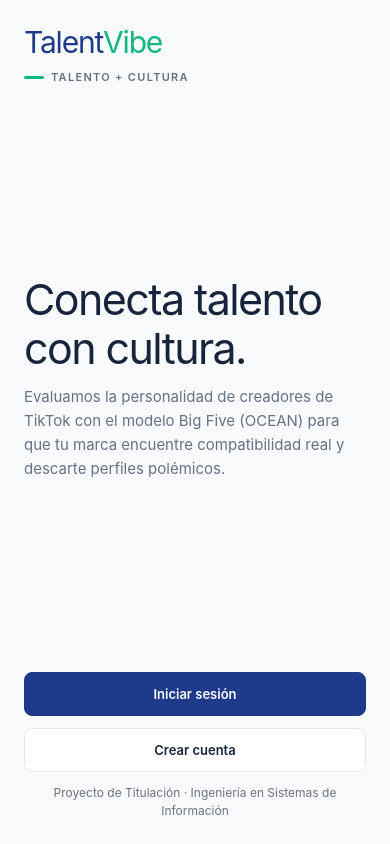
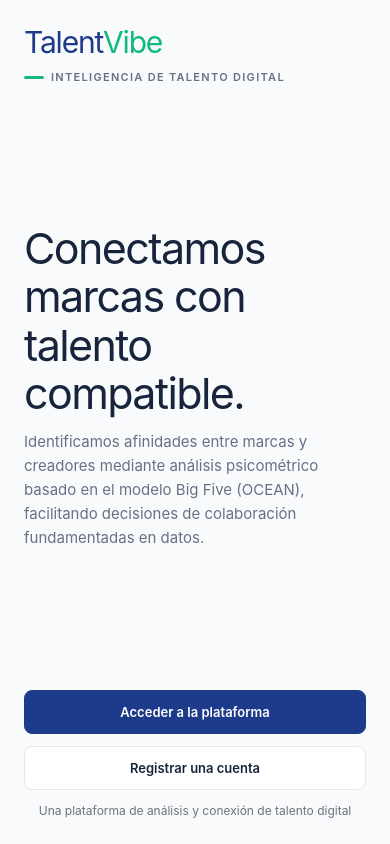
Before and after one commit to Crash0015/TalentVibe_Grupo3, a React Native app: screen / in a window 390 px wide. Built offline with nearby package versions, Linux system fonts and the light colour scheme.

Commit message:
content(welcome): improve platform messaging

```diff
--- a/src/presentation/screens/WelcomeScreen.tsx
+++ b/src/presentation/screens/WelcomeScreen.tsx
@@ -1,3 +1,4 @@
+
 import {
   SafeAreaView,
   ScrollView,
@@ -14,10 +15,10 @@ export interface WelcomeScreenProps {
 }
 
 /**
- * Pantalla de bienvenida (35:6 · "Identidad de TalentVibe").
+ * Pantalla de bienvenida de TalentVibe.
  *
- * Fondo #F9FAFB, logotipo Talent (navy) + Vibe (esmeralda),
- * eyebrow "TALENTO + CULTURA" y titular 43 Regular.
+ * Presenta la propuesta de valor de la plataforma
+ * y permite acceder al inicio de sesión o registro.
  */
 export function WelcomeScreen({ onLogin, onRegister }: WelcomeScreenProps) {
   return (
@@ -39,36 +40,39 @@ export function WelcomeScreen({ onLogin, onRegister }: WelcomeScreenProps) {
           <View style={styles.corporate}>
             <View style={styles.accent} />
             <AppText variant="eyebrow" color="textSecondary">
-              TALENTO + CULTURA
+              INTELIGENCIA DE TALENTO DIGITAL
             </AppText>
           </View>
         </View>
 
         <View style={styles.hero}>
           <AppText variant="brandDisplay" color="textPrimary">
-            Conecta talento con cultura.
+            Conectamos marcas con talento compatible.
           </AppText>
+
           <AppText variant="bodyRelaxed" color="textSecondary">
-            Evaluamos la personalidad de creadores de TikTok con el modelo
-            Big Five (OCEAN) para que tu marca encuentre compatibilidad real y
-            descarte perfiles polémicos.
+            Identificamos afinidades entre marcas y creadores mediante
+            análisis psicométrico basado en el modelo Big Five (OCEAN),
+            facilitando decisiones de colaboración fundamentadas en datos.
           </AppText>
         </View>
 
         <View style={styles.actions}>
           <AppButton
-            label="Iniciar sesión"
+            label="Acceder a la plataforma"
             onPress={onLogin}
             fullWidth
           />
+
           <AppButton
-            label="Crear cuenta"
+            label="Registrar una cuenta"
             variant="secondary"
             onPress={onRegister}
             fullWidth
           />
+
           <AppText variant="caption" color="textSubtle" style={styles.legal}>
-            Proyecto de Titulación · Ingeniería en Sistemas de Información
+            Una plataforma de análisis y conexión de talento digital
           </AppText>
         </View>
       </ScrollView>
```
